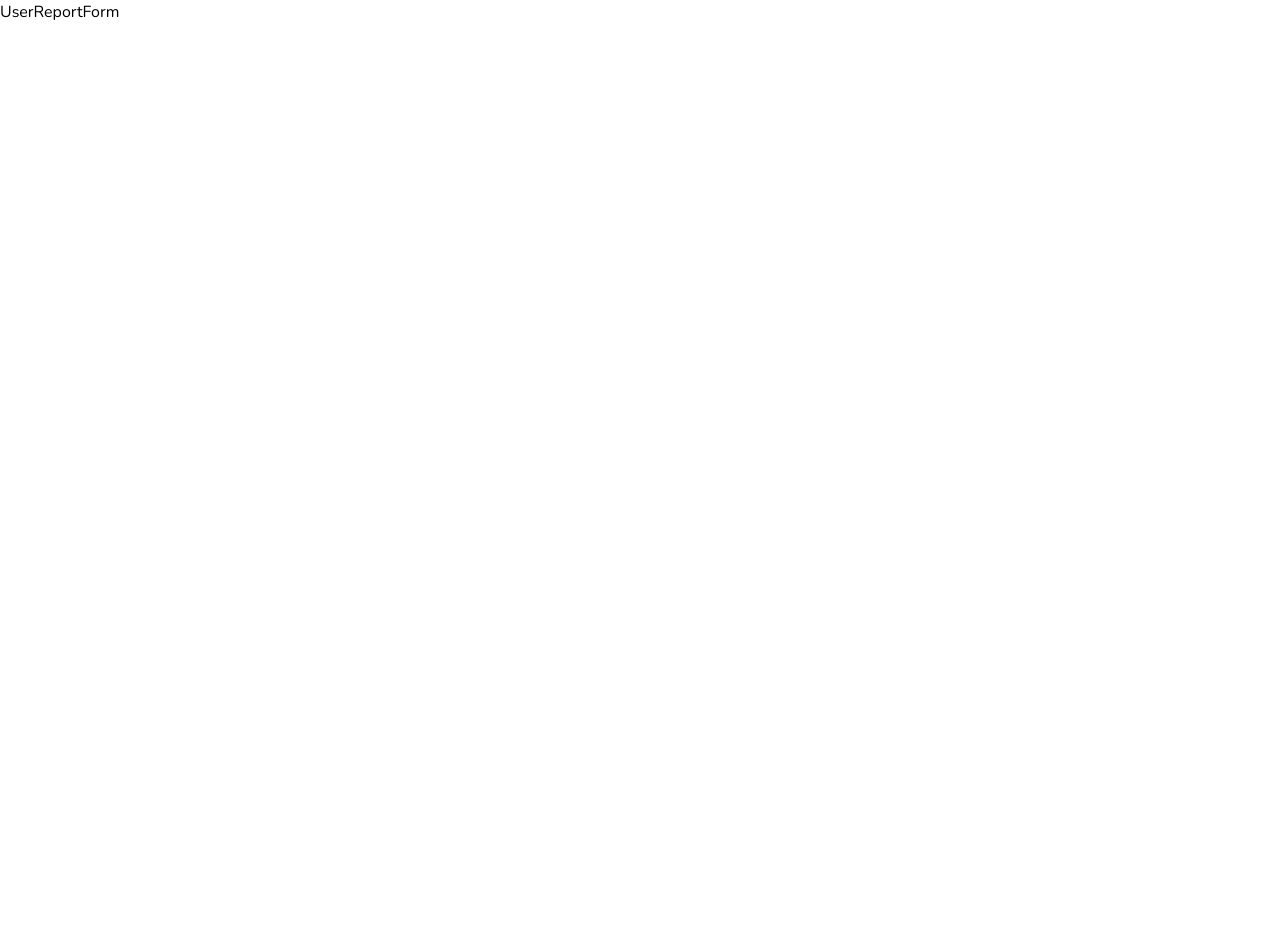
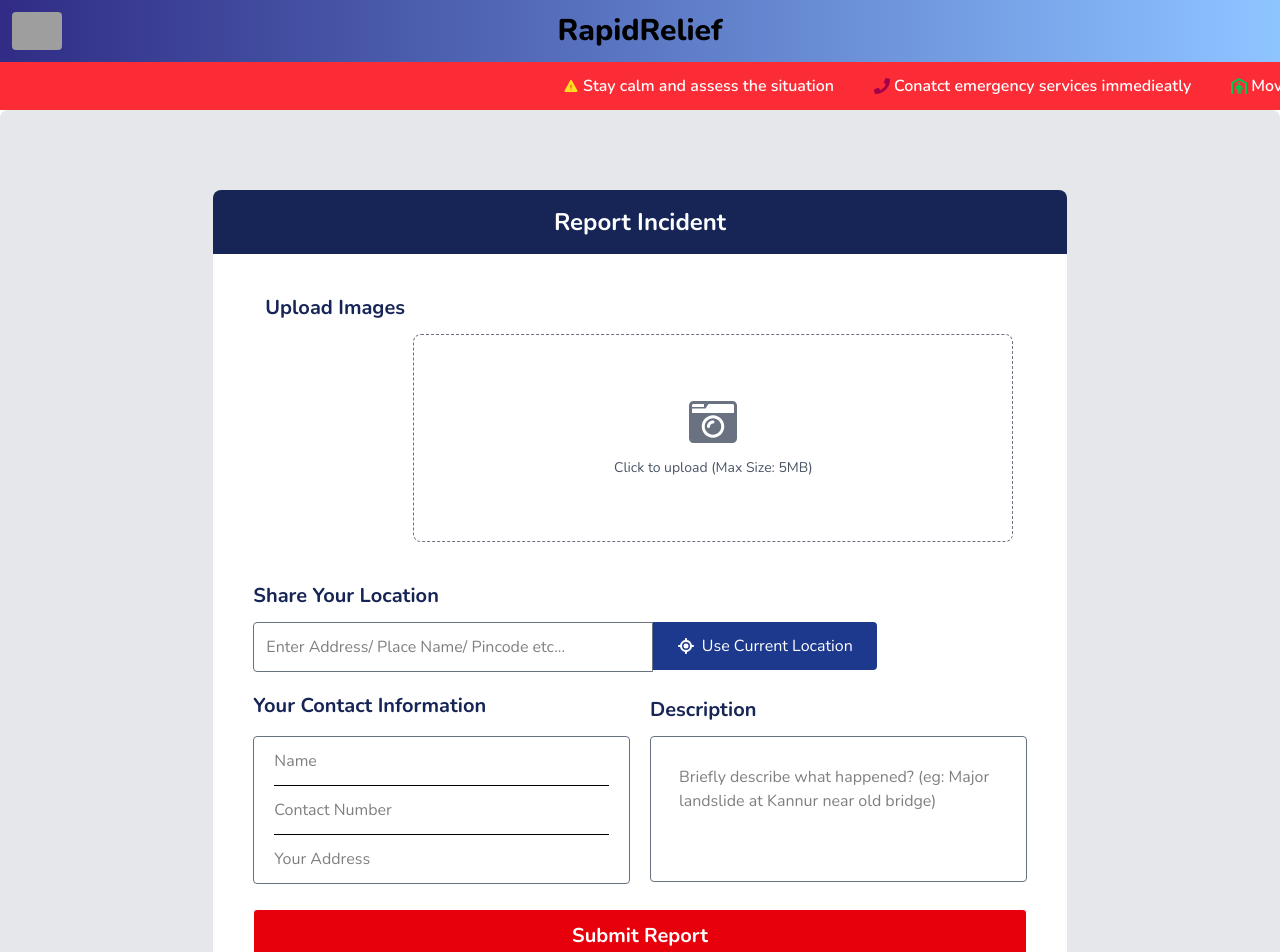
Before and after one commit to gauthamjoshy/RapidRelief, a React (Vite) app: page /user-report in a window 1280 px wide. Shown: the top 952 px of the page. Before the commit the page ends 800 px from the top, so only its background shows below. Built offline with nearby package versions, Linux system fonts and the light colour scheme; grey boxes are pictures that could not be loaded; a web font is replaced by a local one.

Commit message:
userReportPage added

```diff
--- a/src/modules/common/pages/Home.jsx
+++ b/src/modules/common/pages/Home.jsx
@@ -21,8 +21,8 @@ function Home() {
             <h1 className='md:text-5xl text-3xl font-bold'>Report disasters faster.Save lives quicker</h1>
             <p className='font-normal md:mt-5 mt-3'>Upload images, add your location, contact details and a short description. Our AI estimates damage and helps admins exchange verified reports to local relief organizations and extend support.</p>
           </div>
-          <div className='md:mt-5 mt-3'>
-            <Link className='bg-red-500 text-white md:p-3 p-2 rounded-lg font-bold border hover:text-red-500 hover:bg-white transition cursor-pointer md:mt-5 mt-3'>Report Disaster</Link>
+          <div className='md:mt-8 mt-6'>
+            <Link to={"/user-report"} className='bg-red-500 text-white md:p-3 p-2 rounded-lg font-bold border hover:text-red-500 hover:bg-white transition cursor-pointer md:mt-5 mt-3'>Report Disaster</Link>
           </div>
         </div>
 
@@ -134,7 +134,7 @@ function Home() {
 
       {/* button to report disaster */}
       <div className='flex justify-center items-center my-5 md:mb-10'>
-        <Link className='bg-red-500 text-white md:p-5 p-3 rounded-2xl font-extrabold text-lg border hover:text-red-500 hover:bg-white transition cursor-pointer md:mt-5 mt-3'>Report Disaster</Link>
+        <Link to={"/user-report"} className='bg-red-500 text-white md:p-5 p-3 rounded-2xl font-extrabold text-lg border hover:text-red-500 hover:bg-white transition cursor-pointer md:mt-5 mt-3'>Report Disaster</Link>
       </div>
 
 
--- a/src/modules/user/components/UserNavbar.jsx
+++ b/src/modules/user/components/UserNavbar.jsx
@@ -1,8 +1,61 @@
 import React from 'react'
+import { FaHandsHelping, FaPhone } from 'react-icons/fa'
+import { FaPersonShelter } from 'react-icons/fa6'
+import { IoIosWarning } from 'react-icons/io'
+import { PiSpeakerHighFill } from 'react-icons/pi'
 
 function UserNavbar() {
   return (
-    <div>UserNavbar</div>
+    <>
+      {/* header */}
+
+      <div className='grid grid-cols-2 md:grid-cols-3 p-3 bg-linear-to-r from-indigo-900 to-blue-300'>
+
+        {/* logo */}
+        <div className='flex items-center '>
+          <img width={"50px"} height={"50px"} className='cursor-pointerm rounded' src="https://img.freepik.com/premium-vector/emergency-exit-icon-black-filled-silhouette-vector-isolated-white-background_1311181-2193.jpg" alt="" />
+          <h1 className='font-extrabold text-2xl ms-2 md:hidden'>RapidRelief</h1>
+
+        </div>
+
+        {/* title */}
+        <div className='md:flex justify-center items-center hidden'>
+          <h1 className='font-extrabold text-3xl'>RapidRelief</h1>
+
+        </div>
+
+
+      </div>
+
+      {/* moving div  */}
+      <div className=' w-full py-3 bg-red-500 overflow-x-hidden '>
+        <div id='motionBar' className='flex gap-10 overflow-x-auto whitespace-nowrap'>
+          <span className=" font-semibold text-white flex items-center ">
+            <IoIosWarning className='text-yellow-300 me-1 ' /> Stay calm and assess the situation
+          </span>
+
+          <span className=" font-semibold text-white flex items-center">
+            <FaPhone className='text-pink-800 me-1' /> Conatct emergency services immedieatly
+          </span>
+
+          <span className=" font-semibold text-white flex items-center">
+            <FaPersonShelter className='text-green-500 me-1' /> Move to a safe location
+          </span>
+
+          <span className=" font-semibold text-white flex items-center">
+            <PiSpeakerHighFill className='text-blue-500 me-1' /> Follow official instructions and updations
+          </span>
+
+          <span className=" font-semibold text-white flex items-center">
+            <FaHandsHelping className='text-orange-300 me-1' /> Help others if it is safe to do
+          </span>
+
+        </div>
+
+      </div>
+
+
+    </>
   )
 }
 
--- a/src/modules/user/pages/UserReportForm.jsx
+++ b/src/modules/user/pages/UserReportForm.jsx
@@ -1,8 +1,108 @@
 import React from 'react'
+import UserNavbar from '../components/UserNavbar';
+import { FaCameraRetro } from 'react-icons/fa';
+import { FaLocationCrosshairs } from 'react-icons/fa6';
+import Footer from '../../common/components/Footer';
 
 function UserReportForm() {
   return (
-    <div>UserReportForm</div>
+    <>
+      {/* Navbar */}
+      <UserNavbar />
+
+      {/* form */}
+      <div className='grid grid-cols-6 bg-gray-200 pb-30 rounded-lg'>
+        <div className='col-span-1 rounded-lg'></div>
+
+        <div className='col-span-4 bg-white mt-20 rounded-lg'>
+
+          {/* title */}
+          <div className='w-full rounded-lg'>
+            <h3 className='text-center font-bold text-2xl md:py-4 py-2 bg-blue-950 text-white rounded-t-lg'>Report Incident</h3>
+
+          </div>
+
+          {/* upload images */}
+          <div>
+            <div className="md:ms-10 mt-10">
+              <h3 className="text-xl text-blue-950 font-bold ms-3 mb-3">Upload Images</h3>
+
+              <div className='md:ms-40 md:px-0 px-5'>
+                <label htmlFor="disasterImage"
+                  className="border border-dashed border-gray-500 rounded-lg md:w-150 md:h-52 h-35
+                 flex flex-col justify-center items-center gap-3 cursor-pointer
+                 hover:bg-gray-100 transition"
+                >
+                  <FaCameraRetro className="text-5xl text-gray-500" />
+                  <span className="text-gray-600 text-sm">Click to upload (Max Size: 5MB)</span>
+
+                  <input type="file" multiple id="disasterImage" className="hidden" />
+                </label>
+              </div>
+            </div>
+
+          </div>
+
+          {/* location */}
+          <div>
+            <div className="md:ms-10 ms-3 mt-10">
+              <h3 className="text-xl text-blue-950 font-bold mb-3">Share Your Location</h3>
+              <div className='md:flex md:mx-0 mx-5'>
+                <div>
+                  <input type="text" placeholder='Enter Address/ Place Name/ Pincode etc... ' className='border border-gray-500 md:p-3 p-1 md:w-100 w-full rounded-s' />
+                </div>
+                <div className='md:mt-0 mt-2'>
+                  <button className='bg-blue-900 text-white md:p-3 p-1 rounded-e md:w-56 w-full flex justify-center items-center gap-2 cursor-pointer hover:text-blue-900 hover:border hover:border-blue-900 hover:bg-white '> <FaLocationCrosshairs /> Use Current Location</button>
+                </div>
+              </div>
+
+            </div>
+          </div>
+
+          {/* contact and description */}
+          <div className='md:flex md:mx-10 md:mt-5 mt-3 md:gap-5'>
+            <div className='md:w-1/2 w-full md:px-0 px-5'>
+              <h3 className="text-xl text-blue-950 font-bold mb-3">Your Contact Information</h3>
+              <div className='border rounded border-gray-500 w-full md:mt-4'>
+                <div className='w-full'>
+                  <input type="text" placeholder='Name' className='md:p-3 p-1 w-full outline-none placeholder:ps-2' />
+                  <hr className='md:mx-5 mx-2' />
+                </div>
+                <div className='w-full'>
+                  <input type="number" placeholder='Contact Number' className='md:p-3 p-1 w-full outline-none placeholder:ps-2' />
+                  <hr className='md:mx-5 mx-2' />
+                </div>
+                <div className='w-full'>
+                  <input type="text" placeholder='Your Address' className='md:p-3 p-1 w-full outline-none placeholder:ps-2' />
+                </div>
+              </div>
+            </div>
+
+            <div className='md:w-1/2 w-full md:px-0 px-5 mt-1'>
+              <h3 className="text-xl text-blue-950 font-bold mb-3">Description</h3>
+              <div>
+                <textarea className='w-full border border-gray-500 rounded resize-none placeholder:p-4 px-3 py-3 ' rows={5} placeholder='Briefly describe what happened? (eg: Major landslide at Kannur near old bridge) ' />
+              </div>
+            </div>
+          </div>
+
+          {/* button */}
+          <div className='md:my-5 my-2 md:mx-10 mx-5 md:pb-5'>
+            <button className='bg-red-600 border text-white font-bold text-xl p-3 rounded w-full hover:border-red-500 hover:text-red-500 hover:bg-white cursor-pointer transition'>Submit Report</button>
+          </div>
+
+
+
+        </div>
+
+        <div className='col-span-1'></div>
+
+      </div>
+
+      {/* footer */}
+      <Footer/>
+
+    </>
   )
 }
 
```
